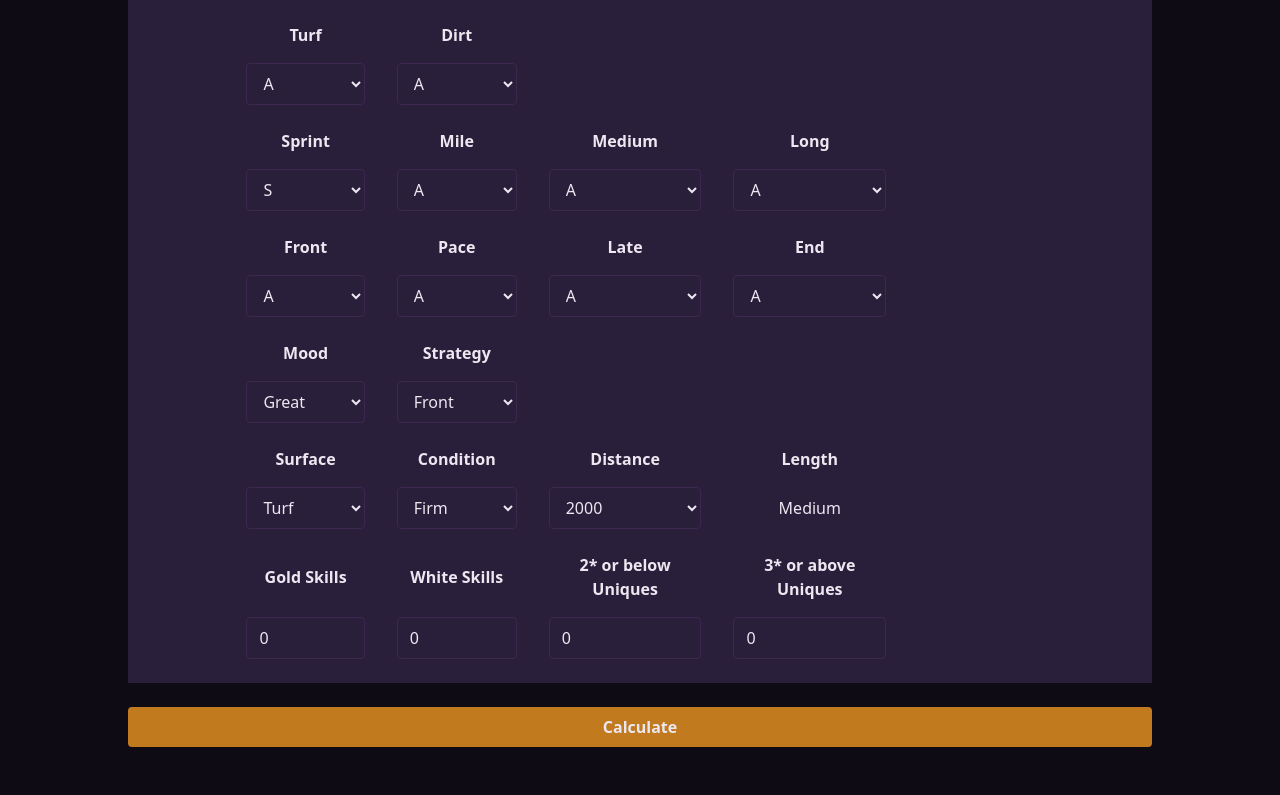
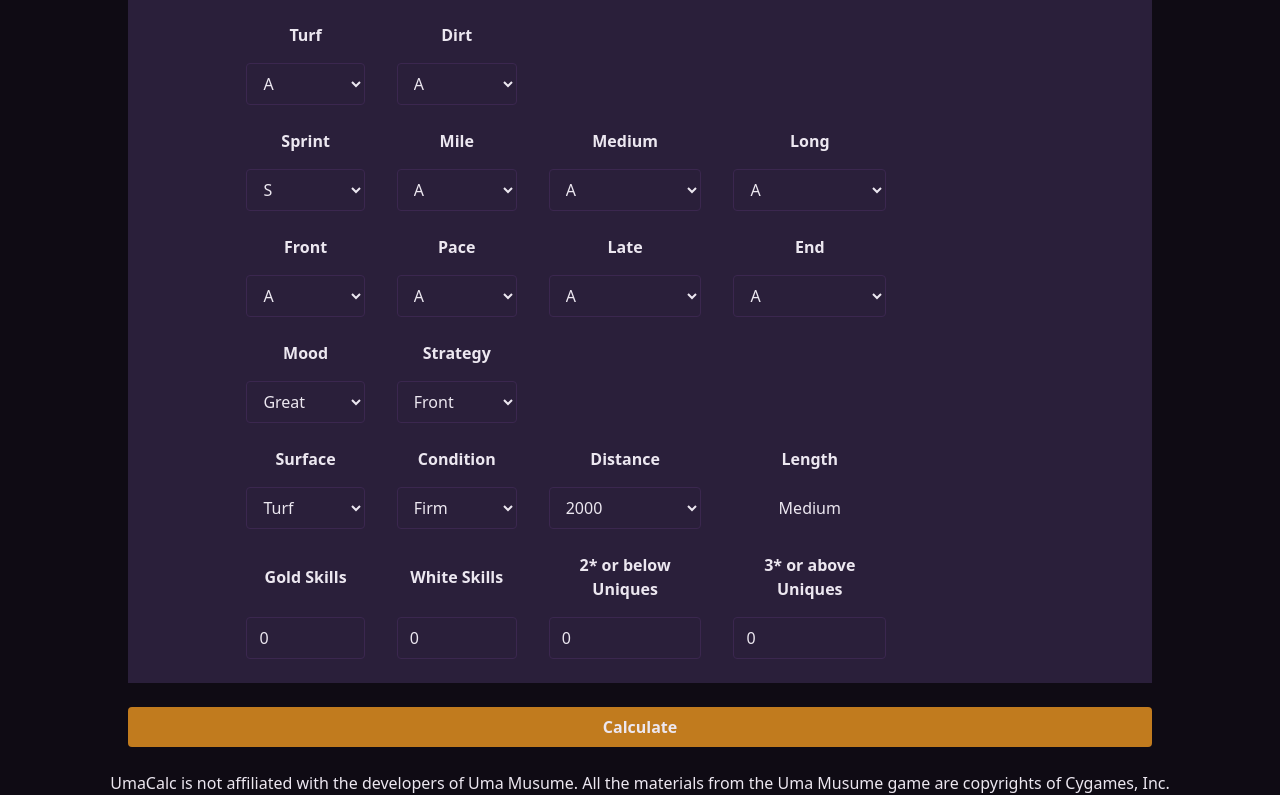
Before and after one commit to RyadaProductions/UmaCalc, a SvelteKit app: page / in a window 1280 px wide. Shown: the part 159-954 px from the top of the page. Before the commit the page ends 930 px from the top, so only its background shows below. Built offline with nearby package versions, Linux system fonts and the light colour scheme.

Commit message:
Add a cute lil rice shower

```diff
--- a/src/app.html
+++ b/src/app.html
@@ -2,7 +2,7 @@
 <html lang="en">
 	<head>
 		<meta charset="utf-8" />
-		<link rel="icon" href="%sveltekit.assets%/favicon.svg" />
+		<link rel="icon" href="%sveltekit.assets%/favicon.ico" />
 		<meta name="viewport" content="width=device-width, initial-scale=1" />
 		%sveltekit.head%
 	</head>
--- a/src/routes/+page.svelte
+++ b/src/routes/+page.svelte
@@ -434,3 +434,7 @@
 </div>
 
 {/if}
+
+<p class="w-full text-center">
+    UmaCalc is not affiliated with the developers of Uma Musume. All the materials from the Uma Musume game are copyrights of Cygames, Inc.
+</p>
```
Also changed, not shown: static/favicon.svg (deleted), 1 other file (tests, documents, lock files or other folders).
